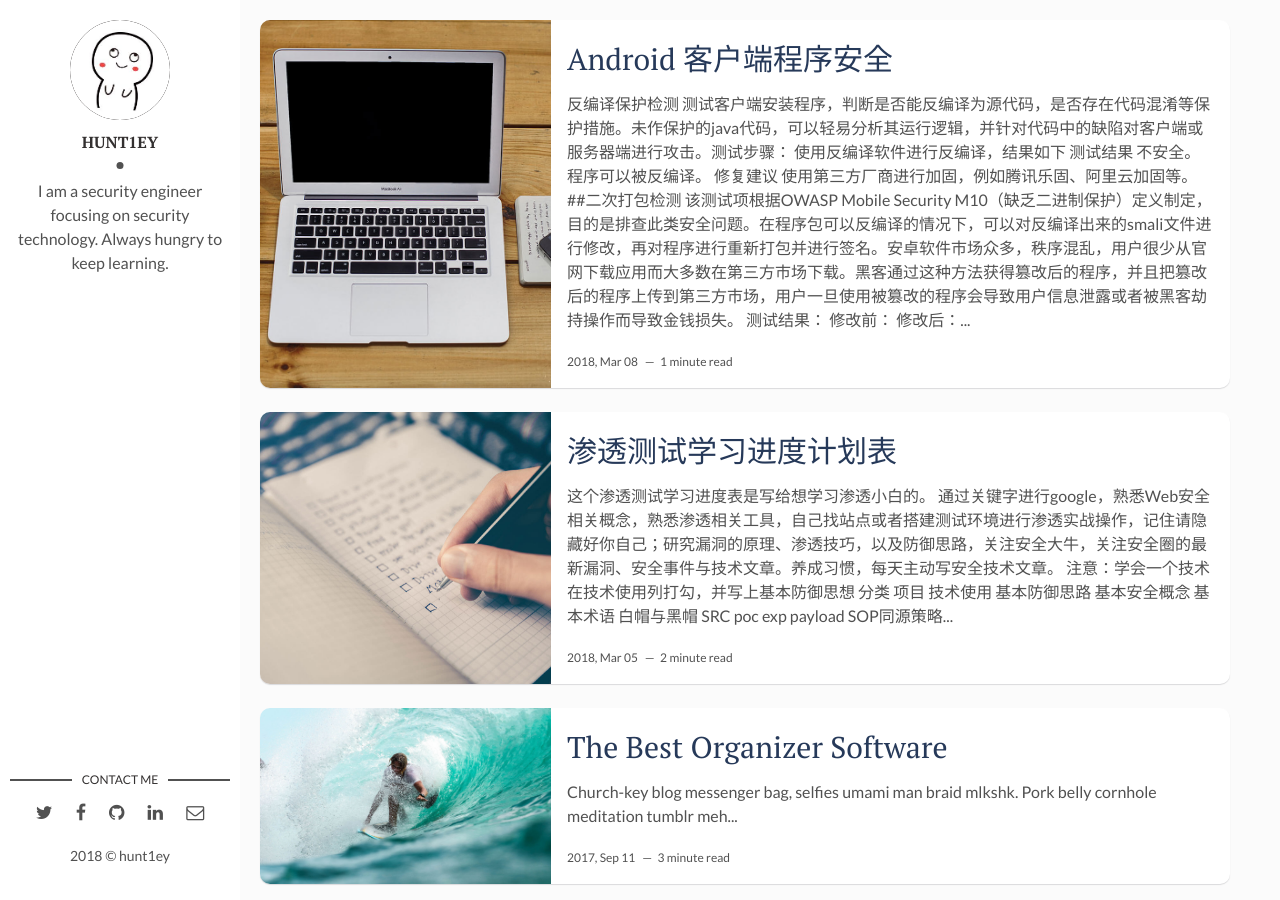
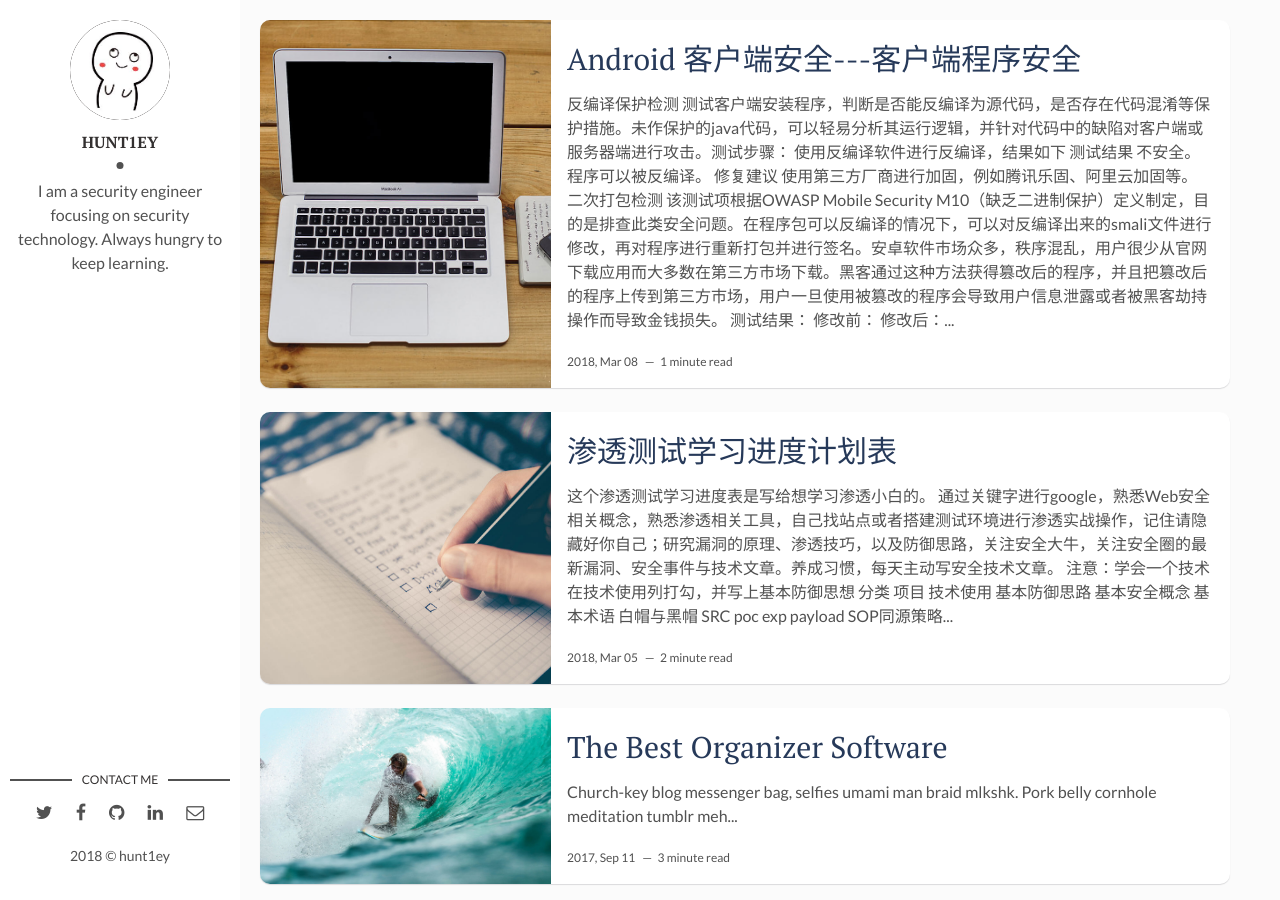
Before and after one commit to hunt1ey/hunt1ey.github.io, a Jekyll site: the page built from index.html, in a window 1280 px wide and 900 px high. Built offline with Jekyll 4.4.1, drawn with Linux system fonts in a browser that asks for light colours; Markdown is read by kramdown in place of the engine named in the settings; the list of posts is cut into pages by our own code.

Commit message:
Update 2018-03-05-android-moblie-client-security.md

```diff
--- a/_posts/2018-03-05-android-moblie-client-security.md
+++ b/_posts/2018-03-05-android-moblie-client-security.md
@@ -1,6 +1,6 @@
 ---
 layout: post
-title: Android 客户端程序安全
+title: Android 客户端安全---客户端程序安全
 date: 2018-03-08 19:33:10 +0300
 description: You’ll find this post in your `_posts` directory. Go ahead and edit it and re-build the site to see your changes. # Add post description (optional)
 img: mac.jpg # Add image post (optional)
@@ -23,7 +23,7 @@ tags: [pentest]
 
 使用第三方厂商进行加固，例如腾讯乐固、阿里云加固等。
 
-##二次打包检测
+## 二次打包检测
 
 该测试项根据OWASP Mobile Security M10（缺乏二进制保护）定义制定，目的是排查此类安全问题。在程序包可以反编译的情况下，可以对反编译出来的smali文件进行修改，再对程序进行重新打包并进行签名。安卓软件市场众多，秩序混乱，用户很少从官网下载应用而大多数在第三方市场下载。黑客通过这种方法获得篡改后的程序，并且把篡改后的程序上传到第三方市场，用户一旦使用被篡改的程序会导致用户信息泄露或者被黑客劫持操作而导致金钱损失。
 
@@ -47,7 +47,7 @@ tags: [pentest]
 使用第三方厂商进行加固，例如腾讯乐固、阿里云加固等。
 
 
-##安装包签名检测
+## 安装包签名检测
 
 Android App的应用必须经过签名才能在Android系统安装认证，而签名所用的证书是开发者自己颁发的，这样的证书所有者、发布者、有效期、国家、地区、组织的属性都可以伪造。有些企业为了提高Android App的可信任性签名证书是用权威CA中心颁发的。攻击者可能查看签名证书的属性，如果发现不是权威CA中心颁发的，就可能去伪造钓鱼App。
 测试步骤：
@@ -61,7 +61,7 @@ Android App的应用必须经过签名才能在Android系统安装认证，而
 
 安全。如图所示，是自建的签名证书。
 
-##本地DoS攻击检测（低风险）
+## 本地DoS攻击检测（低风险）
 DoS，即拒绝服务攻击，程序intent调用存在漏洞。黑客可以通过该漏洞，针对性地发布相关攻击程序，只要用户不小心安装带有攻击代码的程序（程序可能经过伪装），那么目标程序一启动就会立即报错并终止进程，程序退出。
 本地拒绝服务漏洞不仅可以导致安全防护等应用的防护功能被绕过或失效（如杀毒应用、安全卫士、防盗锁屏等），而且也可被竞争方应用利用来攻击，使得自己的应用崩溃，造成不同程度的经济利益损失。
 漏洞详情链接：https://jaq.alibaba.com/blog.htm?id=55
@@ -87,7 +87,7 @@ DoS，即拒绝服务攻击，程序intent调用存在漏洞。黑客可以通
 3) 数组越界访问异常；
 4) 类未定义异常；
 5) 其他异常；
-##so文件静态反编译检测（中风险）
+## so文件静态反编译检测（中风险）
 可以从程序包中获取.so文件，利用IDA进行.so文件的静态反编译，获得.so的汇编代码，没有进行加固处理的.so文件可以从汇编代码转换为可读性较强函数，方便分析内部原理，而进行加固处理的.so文件，由于做了加壳，加密等处理，导致代码可读性降低，分析难度加大。
 测试步骤：
 	获取目标程序的.so文件，使用IDA加载并转换为可读性较强的语言，如下图：
```
